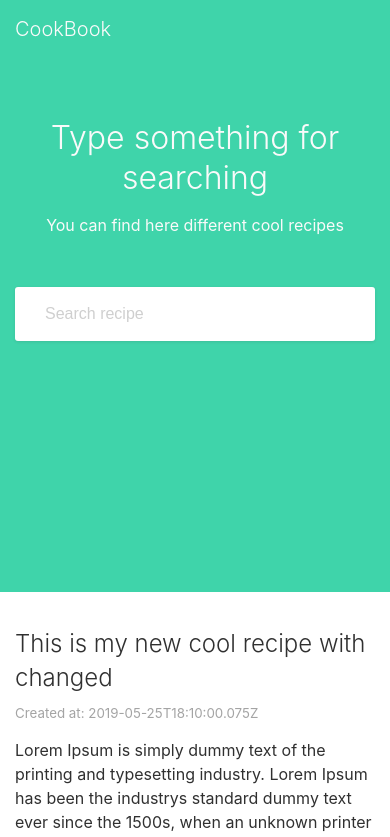
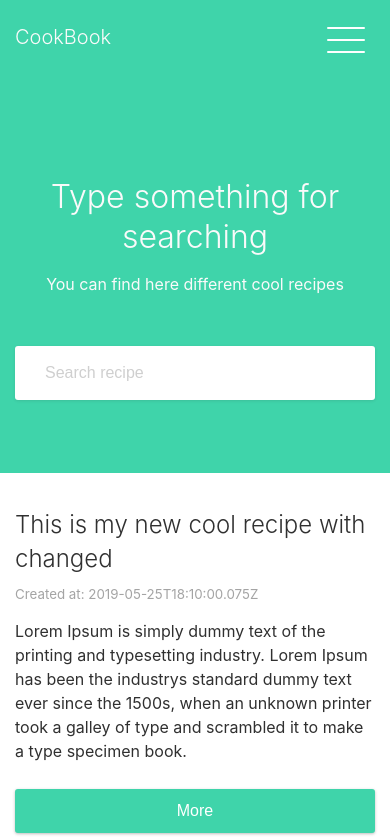
Before and after one commit to DyakivYurii/cookbook-ui, a React (Create React App) app: page / in a window 390 px wide. Shown: the top 837 px of the page. Built offline with nearby package versions, Linux system fonts and the light colour scheme.

Commit message:
menu burger and simple adaptive design for mobile and tablet

```diff
--- /dev/null
+++ b/src/view/components/Controllers/Input.js
@@ -0,0 +1,38 @@
+import React from 'react';
+import styled from 'styled-components';
+
+const Input = (props) => {
+  return <Wrapper {...props} />;
+};
+
+export default Input;
+
+const Wrapper = styled.input`
+  box-sizing: border-box;
+  display: block;
+  width: 100%;
+  padding: 15px 30px;
+  font-size: 16px;
+  line-height: 24px;
+  color: #555;
+  background-color: #fff;
+  border: none;
+  border-radius: 3px;
+  box-shadow: 0 1px 3px 0 #30303020;
+  outline: none;
+  transition: 200ms;
+
+  &:hover {
+    box-shadow: 0 3px 5px 0 #30303035;
+    transition: 200ms;
+  }
+
+  &::placeholder {
+    color: #cfcfcf;
+  }
+
+  @media (min-width: 768px) {
+    width: 500px;
+    margin: 0 auto;
+  }
+`;
--- a/src/view/components/MainPage/Header.js
+++ b/src/view/components/MainPage/Header.js
@@ -1,5 +1,8 @@
-import React, { useState } from 'react';
+import React, { useState, useEffect } from 'react';
 import styled from 'styled-components';
+
+import Navigation from './Navigation';
+import Input from '../Controllers/Input';
 
 const Header = (props) => {
   const [searchValue, setSearchValue] = useState('');
@@ -8,6 +11,10 @@ const Header = (props) => {
     setSearchValue(event.target.value);
   };
 
+  useEffect(() => {
+    console.log(`search value =`, searchValue);
+  }, [searchValue]);
+
   return (
     <Wrapper>
       <Logo>CookBook</Logo>
@@ -15,7 +22,7 @@ const Header = (props) => {
       <Searcher>
         <Title>Type something for searching</Title>
         <Description>You can find here different cool recipes</Description>
-        <SearcherInput
+        <Input
           type="text"
           value={searchValue}
           name="search"
@@ -30,28 +37,43 @@ const Header = (props) => {
 export default Header;
 
 const Wrapper = styled.header`
-  min-height: 70vh;
+  position: relative;
+  max-height: 70vh;
   padding: 0 15px;
   background-color: #3fd4aa;
   border-bottom: 1px solid #3fd4aa;
+
+  @media (min-width: 768px) {
+    padding: 0 24px;
+  }
 `;
 
 const Logo = styled.h1`
   margin: 0;
   padding: 0;
-  padding-top: 15px;
+  padding-top: 23px;
   font-size: 20px;
   line-height: 28px;
   font-weight: 300;
   color: #fafafa;
 `;
 
-const Navigation = styled.div``;
+const Searcher = styled.div`
+  margin-top: 35%;
+  margin-bottom: 20%;
+  text-align: center;
 
-const Searcher = styled.div`
-  margin-top: 75px;
-  margin-bottom: 35px;
-  text-align: center;
+  @media (min-width: 500px) {
+    margin-top: 75px;
+    margin-bottom: 45px;
+  }
+
+  @media (min-width: 768px) {
+    margin: 0 auto;
+    margin-top: 75px;
+    margin-bottom: 45px;
+    width: 720px;
+  }
 `;
 
 const Title = styled.h2`
@@ -73,28 +95,3 @@ const Description = styled.p`
   font-weight: 400;
   color: #fafafa;
 `;
-
-const SearcherInput = styled.input`
-  box-sizing: border-box;
-  display: block;
-  width: 100%;
-  padding: 15px 30px;
-  font-size: 16px;
-  line-height: 24px;
-  color: #555;
-  background-color: #fff;
-  border: none;
-  border-radius: 3px;
-  box-shadow: 0 1px 3px 0 #30303020;
-  outline: none;
-  transition: 200ms;
-
-  &:hover {
-    box-shadow: 0 3px 5px 0 #30303035;
-    transition: 200ms;
-  }
-
-  &::placeholder {
-    color: #cfcfcf;
-  }
-`;
--- /dev/null
+++ b/src/view/components/MainPage/Navigation.js
@@ -0,0 +1,156 @@
+import React, { useState } from 'react';
+import styled from 'styled-components';
+
+const Navigation = (props) => {
+  const [navigationOpen, setNavigationOpen] = useState(false);
+
+  const changeNavigationState = () => {
+    setNavigationOpen(!navigationOpen);
+    console.log(navigationOpen);
+  };
+
+  return (
+    <Wrapper>
+      <Mobile>
+        <Title open={navigationOpen}>Menu</Title>
+        <Burger
+          type="button"
+          onClick={changeNavigationState}
+          open={navigationOpen}
+        >
+          <Icon open={navigationOpen} />
+        </Burger>
+        <List open={navigationOpen}>
+          <Item>Home</Item>
+          <Item>Sign In</Item>
+          <Item>Sign Up</Item>
+        </List>
+      </Mobile>
+    </Wrapper>
+  );
+};
+
+export default Navigation;
+
+const Wrapper = styled.nav``;
+
+const Mobile = styled.div`
+  position: absolute;
+  top: 0;
+  left: 0;
+  width: 100%;
+  background-color: #fff;
+  box-shadow: 0 1px 3px 0 #30303020;
+`;
+
+const Title = styled.h2`
+  ${(props) => {
+    return props.open
+      ? `
+          box-sizing: border-box;
+          display: block;
+          width: 100%;
+          margin: 0;
+          padding: 20px;
+          padding-right: 20%
+          font-weight: 300;
+          border-bottom: 1px solid #f0f0f0;
+          box-shadow: 0 1px 3px 0 #30303010;`
+      : `display: none;`;
+  }}
+`;
+
+const Burger = styled.button`
+  position: absolute;
+  right: 25px;
+  ${(props) => {
+    return props.open ? `top: 15px;` : `top: 20px;`;
+  }};
+  margin: 0;
+  padding: 19px 0;
+  width: 38px;
+  height: 2px;
+  border: none;
+  outline: none;
+  background-color: transparent;
+`;
+
+const Icon = styled.div`
+  border: none;
+  border-radius: 5px;
+  outline: none;
+
+  ${(props) => {
+    return props.open
+      ? `
+          &::before,
+          &::after {
+            content: '';
+            position: absolute;
+            height: 2px;
+            border-radius: 5px;
+            background-color: #303030;
+            left: 0;
+            top: 20px;
+          }
+
+          &::before {
+            width: 34px;
+            transform: rotate(45deg);
+          }
+
+          &::after {
+            width: 34px;
+            transform: rotate(-45deg);
+          }
+        `
+      : `
+          height: 2px;
+          background-color: #fff;
+          outline: none;
+
+          &::before,
+          &::after {
+            content: '';
+            position: absolute;
+            width: 100%;
+            height: 2px;
+            border-radius: 5px;
+            background-color: #fff;
+          }
+
+          &::before {
+            top: 7px;
+            left: 0;
+          }
+
+          &::after {
+            bottom: 5px;
+            left: 0;
+          }`;
+  }}
+`;
+
+const List = styled.ul`
+  ${(props) => {
+    return props.open
+      ? `
+        margin: 0;
+        margin-top: 0;
+        padding: 0;
+        list-style: none;`
+      : `display: none`;
+  }}
+`;
+
+const Item = styled.li`
+  padding: 25px 25px;
+  font-size: 16px;
+  line-height: 24px;
+  border-bottom: 1px solid #f0f0f0;
+
+  &:last-child {
+    border-bottom: none;
+  }
+  cursor: pointer;
+`;
```
Also changed, not shown: src/view/components/Controllers/Button.js (added).
